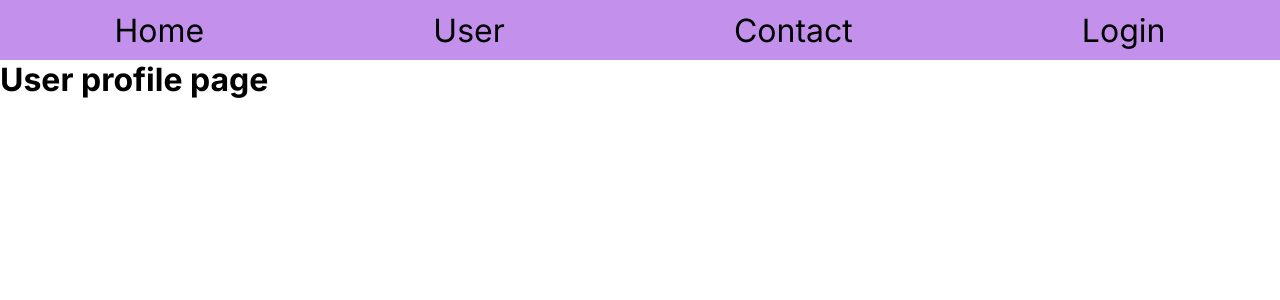
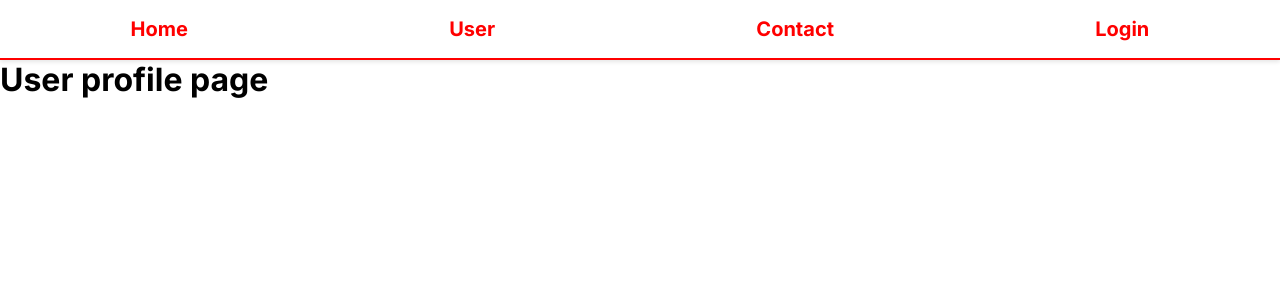
Before and after one commit to jdayxjr/N317-finalProject, a Next.js app: page /UserProfile in a window 1280 px wide. Shown: the top 300 px of the page. Built offline with nearby package versions, Linux system fonts and the light colour scheme.

Commit message:
styled the nav made it japan theme

```diff
--- a/src/components/Nav/nav.module.css
+++ b/src/components/Nav/nav.module.css
@@ -1,9 +1,11 @@
 .mainNav {
   height: 60px;
-    background-color: #c391ec;
+  background-color: white;
   display: flex;
   justify-content: space-around;
   align-items: center;
+  border-bottom: 2px solid red;
+  box-shadow: 0 2px 4px rgba(0, 0, 0, 0.1);
 }
 
 .mainNav li {
@@ -12,6 +14,16 @@
 
 .mainNav li a {
   text-decoration: none;
-    color: black;
-    font-size: 32px;
+  color: red;
+  font-size: 20px;
+  font-weight: bold;
+  transition: color 0.3s ease, transform 0.3s ease;
 }
+
+.mainNav li a:hover {
+  color: white;
+  background-color: red;
+  padding: 5px 10px;
+  border-radius: 5px;
+  transform: scale(1.1);
+}
```
Lines whose indentation alone changed are shown as unchanged.
